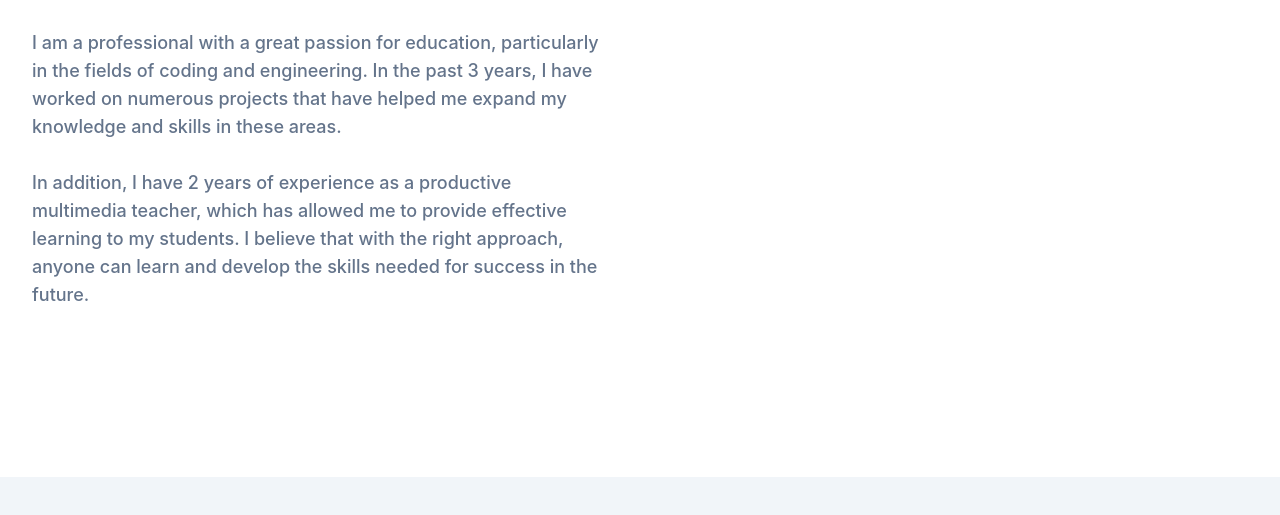
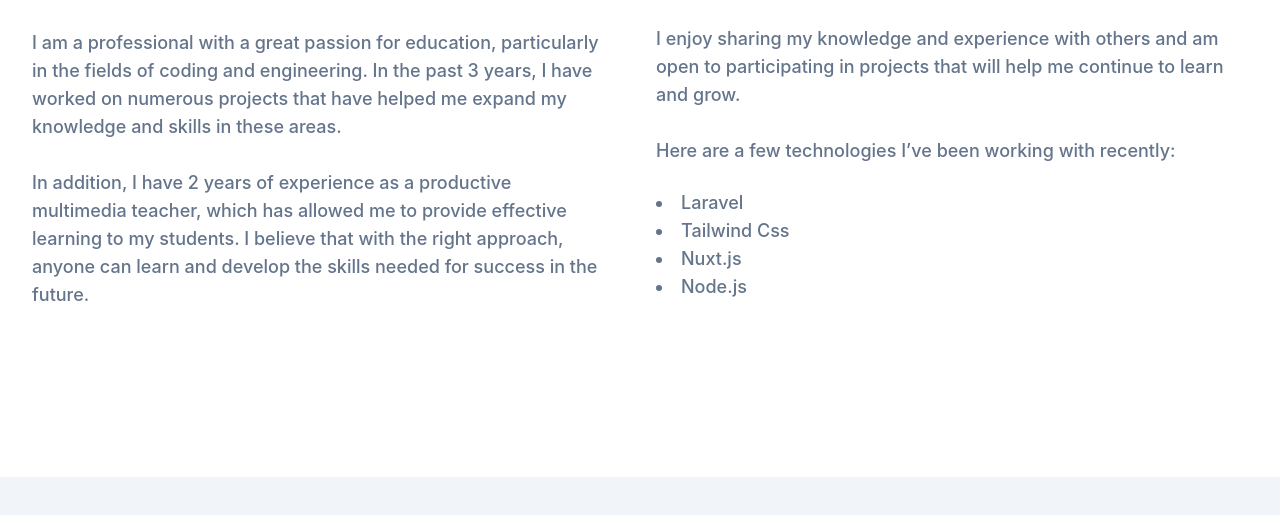
Before and after one commit to arlanariandi/v1, a website: page index.html in a window 1280 px wide. Shown: the part 711-1226 px from the top of the page. Drawn offline with Linux system fonts and the light colour scheme.

Commit message:
UPDATE: Update About me

```diff
--- a/index.html
+++ b/index.html
@@ -151,7 +151,7 @@
     <section id="about" class="pt-44 pb-32 dark:bg-slate-900">
         <div class="container">
             <div class="flex flex-wrap">
-                <div class="mb-10 w-full px-4 lg:w-1/2">
+                <div class="mb-6 w-full px-4 lg:w-1/2 lg:mb-10">
                     <h2 class="mb-8 text-3xl font-bold text-teal-500">
                         About Me
                     </h2>
@@ -167,7 +167,20 @@
                     </p>
                 </div>
 
-<!--  -->
+                <div class="w-full px-4 lg:w-1/2">
+                    <p class="mb-6 text-base font-medium text-slate-500 lg:pt-16 lg:text-lg">
+                        I enjoy sharing my knowledge and experience with others and am open to participating in projects
+                        that will help me continue to learn and grow.
+                        <br><br>
+                        Here are a few technologies I’ve been working with recently:
+                    </p>
+                    <ul class="mb-6 text-base font-medium text-slate-500 lg:text-lg list-disc list-inside">
+                        <li>Laravel</li>
+                        <li>Tailwind Css</li>
+                        <li>Nuxt.js</li>
+                        <li>Node.js</li>
+                    </ul>
+                </div>
             </div>
         </div>
     </section>
```
Also changed, not shown: dist/output.css.
